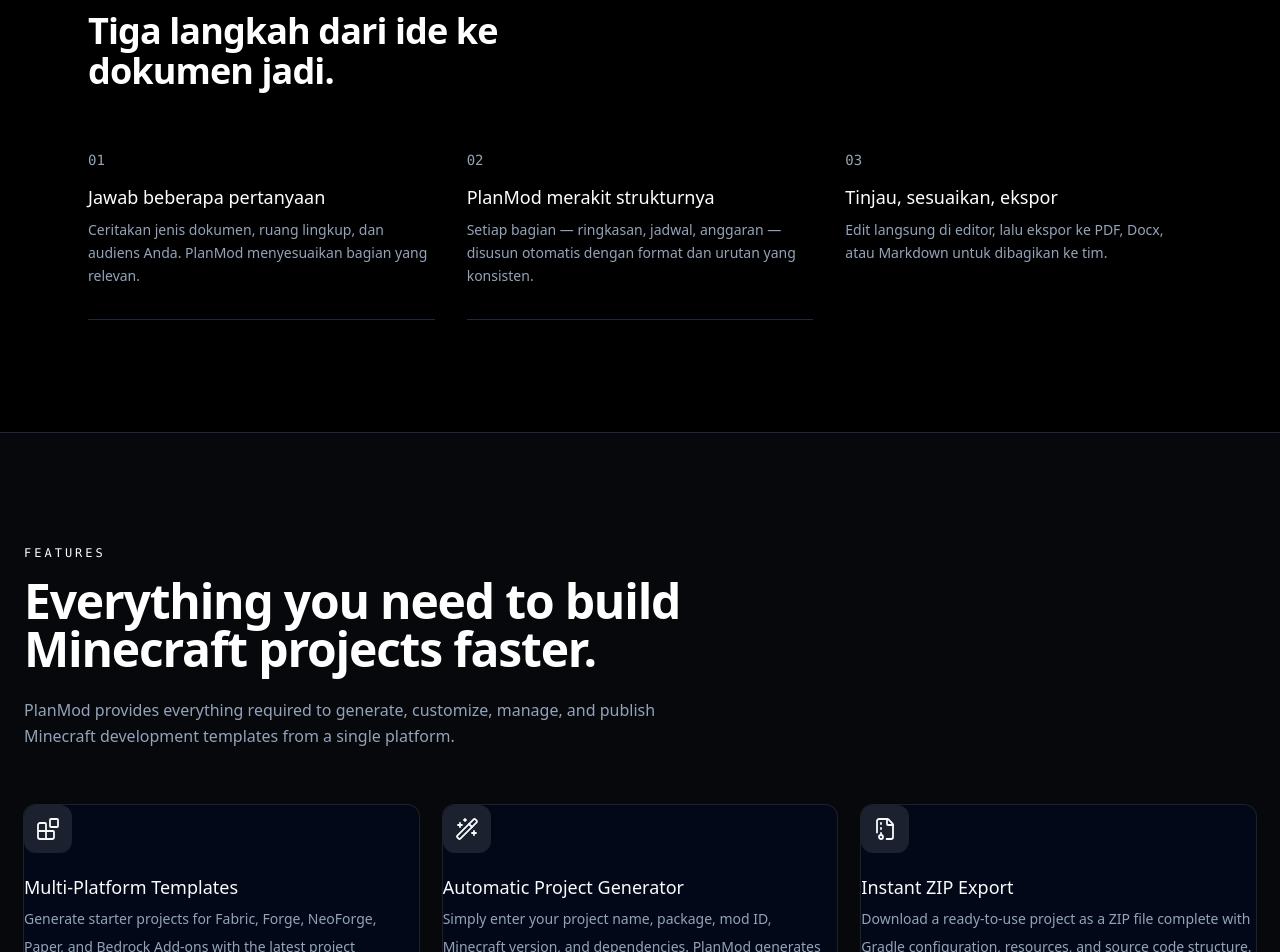
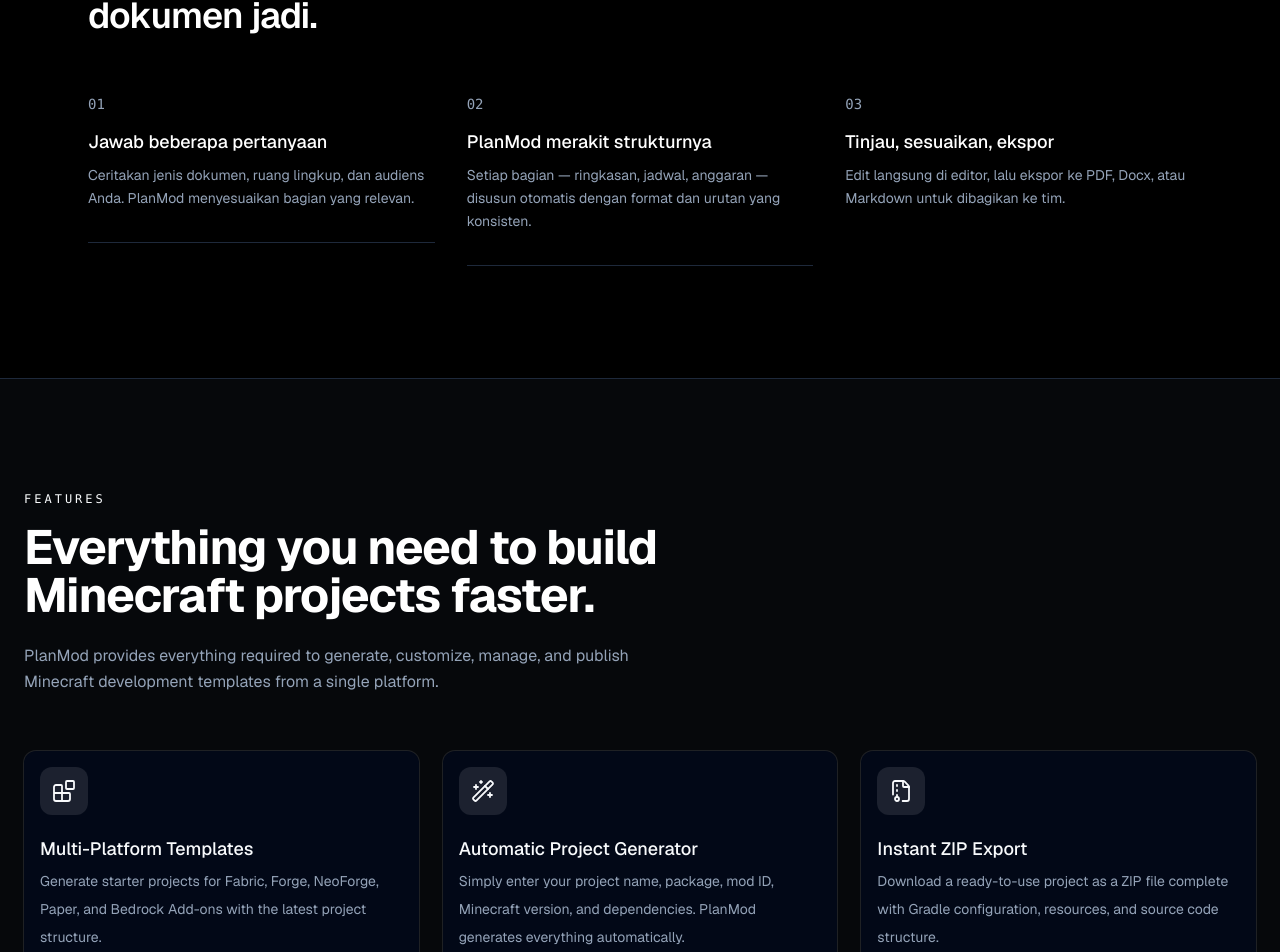
Before and after one commit to Assyifaul04/planmods-template-generator, a Next.js app: page / in a window 1280 px wide. Shown: the part 1238-2190 px from the top of the page. Built offline with nearby package versions, Linux system fonts and the light colour scheme; no server answers.

Commit message:
tailwind v4

```diff
--- a/app/globals.css
+++ b/app/globals.css
@@ -1,7 +1,53 @@
-@tailwind base;
-@tailwind components;
-@tailwind utilities;
+@import "tailwindcss";
 
+@plugin "tailwindcss-animate";
+
+@custom-variant dark (&:is(.dark *));
+
+@theme {
+  --radius-lg: var(--radius);
+  --radius-md: calc(var(--radius) - 2px);
+  --radius-sm: calc(var(--radius) - 4px);
+
+  --color-background: hsl(var(--background));
+  --color-foreground: hsl(var(--foreground));
+
+  --color-card: hsl(var(--card));
+  --color-card-foreground: hsl(var(--card-foreground));
+
+  --color-popover: hsl(var(--popover));
+  --color-popover-foreground: hsl(var(--popover-foreground));
+
+  --color-primary: hsl(var(--primary));
+  --color-primary-foreground: hsl(var(--primary-foreground));
+
+  --color-secondary: hsl(var(--secondary));
+  --color-secondary-foreground: hsl(var(--secondary-foreground));
+
+  --color-muted: hsl(var(--muted));
+  --color-muted-foreground: hsl(var(--muted-foreground));
+
+  --color-accent: hsl(var(--accent));
+  --color-accent-foreground: hsl(var(--accent-foreground));
+
+  --color-destructive: hsl(var(--destructive));
+  --color-destructive-foreground: hsl(var(--destructive-foreground));
+
+  --color-border: hsl(var(--border));
+  --color-input: hsl(var(--input));
+  --color-ring: hsl(var(--ring));
+
+  --color-sidebar: hsl(var(--sidebar-background));
+  --color-sidebar-foreground: hsl(var(--sidebar-foreground));
+  --color-sidebar-primary: hsl(var(--sidebar-primary));
+  --color-sidebar-primary-foreground: hsl(var(--sidebar-primary-foreground));
+  --color-sidebar-accent: hsl(var(--sidebar-accent));
+  --color-sidebar-accent-foreground: hsl(var(--sidebar-accent-foreground));
+  --color-sidebar-border: hsl(var(--sidebar-border));
+  --color-sidebar-ring: hsl(var(--sidebar-ring));
+}
+
+/* Biarkan variabel warna Anda tetap di sini */
 @layer base {
   :root {
     --background: 0 0% 100%;
@@ -24,11 +70,6 @@
     --input: 214.3 31.8% 91.4%;
     --ring: 222.2 84% 4.9%;
     --radius: 0.5rem;
-    --chart-1: 12 76% 61%;
-    --chart-2: 173 58% 39%;
-    --chart-3: 197 37% 24%;
-    --chart-4: 43 74% 66%;
-    --chart-5: 27 87% 67%;
     --sidebar-background: 0 0% 100%;
     --sidebar-foreground: 222.2 84% 4.9%;
     --sidebar-primary: 222.2 47.4% 11.2%;
@@ -38,7 +79,6 @@
     --sidebar-border: 214.3 31.8% 91.4%;
     --sidebar-ring: 222.2 84% 4.9%;
   }
-
   .dark {
     --background: 222.2 84% 4.9%;
     --foreground: 210 40% 98%;
@@ -59,11 +99,6 @@
     --border: 217.2 32.6% 17.5%;
     --input: 217.2 32.6% 17.5%;
     --ring: 212.7 26.8% 83.9%;
-    --chart-1: 220 70% 50%;
-    --chart-2: 160 60% 45%;
-    --chart-3: 30 80% 55%;
-    --chart-4: 280 65% 60%;
-    --chart-5: 340 75% 55%;
     --sidebar-background: 222.2 84% 4.9%;
     --sidebar-foreground: 210 40% 98%;
     --sidebar-primary: 210 40% 98%;
@@ -77,7 +112,7 @@
 
 @layer base {
   * {
-    @apply border-border;
+    @apply border-border outline-ring/50;
   }
   body {
     @apply bg-background text-foreground;
--- a/postcss.config.mjs
+++ b/postcss.config.mjs
@@ -1,8 +1,7 @@
 /** @type {import('postcss').Config} */
 const config = {
   plugins: {
-    tailwindcss: {},
-    autoprefixer: {},
+    "@tailwindcss/postcss": {},
   },
 };
 
--- a/tailwind.config.js
+++ /dev/null
@@ -1,87 +0,0 @@
-/** @type {import('tailwindcss').Config} */
-module.exports = {
-  darkMode: ["class"],
-  content: [
-    './pages/**/*.{js,ts,jsx,tsx,mdx}',
-    './components/**/*.{js,ts,jsx,tsx,mdx}',
-    './app/**/*.{js,ts,jsx,tsx,mdx}',
-    './src/**/*.{js,ts,jsx,tsx,mdx}',
-    './lib/**/*.{js,ts,jsx,tsx,mdx}',
-  ],
-  theme: {
-    container: {
-      center: true,
-      padding: "2rem",
-      screens: {
-        "2xl": "1400px",
-      },
-    },
-    extend: {
-      colors: {
-        border: "hsl(var(--border))",
-        input: "hsl(var(--input))",
-        ring: "hsl(var(--ring))",
-        background: "hsl(var(--background))",
-        foreground: "hsl(var(--foreground))",
-        primary: {
-          DEFAULT: "hsl(var(--primary))",
-          foreground: "hsl(var(--primary-foreground))",
-        },
-        secondary: {
-          DEFAULT: "hsl(var(--secondary))",
-          foreground: "hsl(var(--secondary-foreground))",
-        },
-        destructive: {
-          DEFAULT: "hsl(var(--destructive))",
-          foreground: "hsl(var(--destructive-foreground))",
-        },
-        muted: {
-          DEFAULT: "hsl(var(--muted))",
-          foreground: "hsl(var(--muted-foreground))",
-        },
-        accent: {
-          DEFAULT: "hsl(var(--accent))",
-          foreground: "hsl(var(--accent-foreground))",
-        },
-        popover: {
-          DEFAULT: "hsl(var(--popover))",
-          foreground: "hsl(var(--popover-foreground))",
-        },
-        card: {
-          DEFAULT: "hsl(var(--card))",
-          foreground: "hsl(var(--card-foreground))",
-        },
-        sidebar: {
-          DEFAULT: "hsl(var(--sidebar-background))",
-          foreground: "hsl(var(--sidebar-foreground))",
-          primary: "hsl(var(--sidebar-primary))",
-          "primary-foreground": "hsl(var(--sidebar-primary-foreground))",
-          accent: "hsl(var(--sidebar-accent))",
-          "accent-foreground": "hsl(var(--sidebar-accent-foreground))",
-          border: "hsl(var(--sidebar-border))",
-          ring: "hsl(var(--sidebar-ring))",
-        },
-      },
-      borderRadius: {
-        lg: "var(--radius)",
-        md: "calc(var(--radius) - 2px)",
-        sm: "calc(var(--radius) - 4px)",
-      },
-      keyframes: {
-        "accordion-down": {
-          from: { height: "0" },
-          to: { height: "var(--radix-accordion-content-height)" },
-        },
-        "accordion-up": {
-          from: { height: "var(--radix-accordion-content-height)" },
-          to: { height: "0" },
-        },
-      },
-      animation: {
-        "accordion-down": "accordion-down 0.2s ease-out",
-        "accordion-up": "accordion-up 0.2s ease-out",
-      },
-    },
-  },
-  plugins: [require("tailwindcss-animate")],
-}
```
Also changed, not shown: package.json (+4 -4 lines), 1 other file (tests, documents, lock files or other folders).
